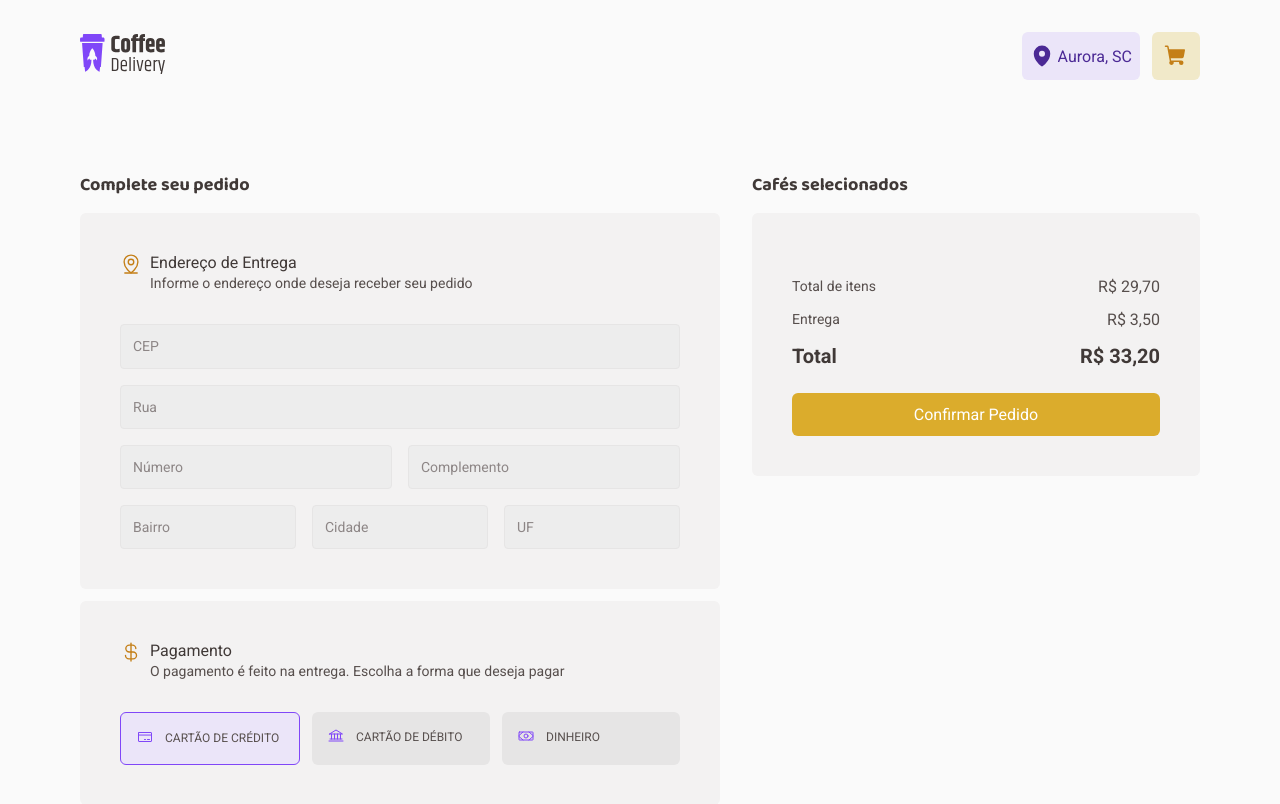
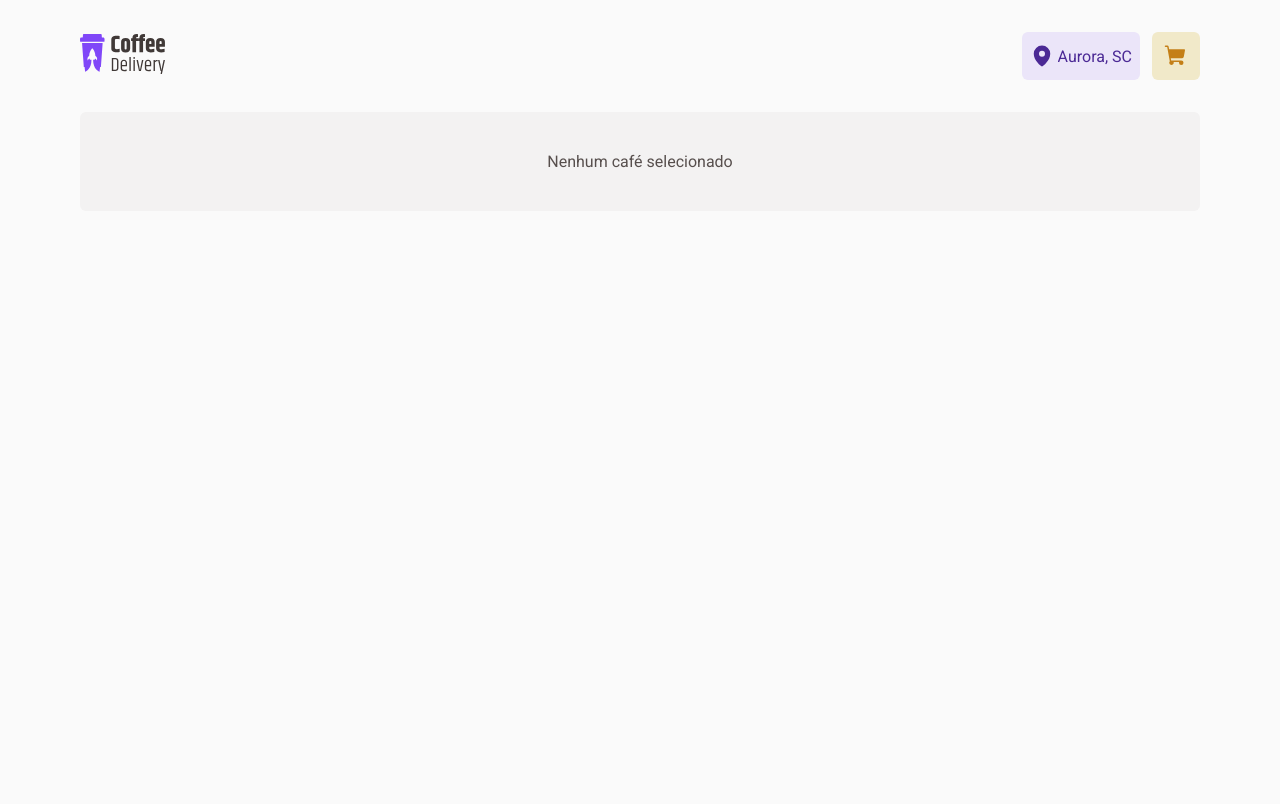
Before and after one commit to carloshkruger/ignite-reactjs-desafio02-coffee-delivery, a React (Vite) app: page /checkout in a window 1280 px wide. Built offline with nearby package versions, Linux system fonts and the light colour scheme.

Commit message:
summary calc on checkout page

```diff
--- a/src/pages/Checkout/index.tsx
+++ b/src/pages/Checkout/index.tsx
@@ -23,6 +23,7 @@ import {
   FinishOrderContainer,
   FinishOrderTitle,
   Input,
+  NoCoffeeMessage,
   PaymentContainer,
   PaymentOption,
   PaymentOptionText,
@@ -48,14 +49,32 @@ import {
   SummaryTotalValue,
 } from './styles'
 
-import { useContext } from 'react'
+import { FormEvent, useContext } from 'react'
 import { CartContext } from '../../contexts/CartContext'
+import { currencyFormat } from '../Home/components/CoffeeCard'
+
+const DELIVERY_FEE = 3.5
 
 export function Checkout() {
   const { cartItems } = useContext(CartContext)
 
+  function handleCheckout(event: FormEvent) {
+    event.preventDefault()
+  }
+
+  const totalItemsPrice = cartItems.reduce(
+    (total, currentItem) =>
+      currentItem.coffee.unitPrice * currentItem.quantity + total,
+    0,
+  )
+  const totalPrice = totalItemsPrice + DELIVERY_FEE
+
+  if (!cartItems.length) {
+    return <NoCoffeeMessage>Nenhum café selecionado</NoCoffeeMessage>
+  }
+
   return (
-    <CheckoutContainer>
+    <CheckoutContainer onSubmit={handleCheckout}>
       <FinishOrderContainer>
         <FinishOrderTitle>Complete seu pedido</FinishOrderTitle>
         <DeliveryAddressContainer>
@@ -140,26 +159,37 @@ export function Checkout() {
                   </SelectedCoffeeActions>
                 </SelectedCoffeeNameAndActions>
               </SelectedCoffeeItemLeftPart>
-              <SelectedCoffeePrice>R$ 9,90</SelectedCoffeePrice>
+              <SelectedCoffeePrice>
+                R${' '}
+                {currencyFormat.format(item.quantity * item.coffee.unitPrice)}
+              </SelectedCoffeePrice>
             </SelectedCoffeeItem>
           ))}
 
           <PurchaseSummaryContainer>
             <SummaryItem>
               <SummaryItemText>Total de itens</SummaryItemText>
-              <SummaryItemValue>R$ 29,70</SummaryItemValue>
+              <SummaryItemValue>
+                R$ {currencyFormat.format(totalItemsPrice)}
+              </SummaryItemValue>
             </SummaryItem>
             <SummaryItem>
               <SummaryItemText>Entrega</SummaryItemText>
-              <SummaryItemValue>R$ 3,50</SummaryItemValue>
+              <SummaryItemValue>
+                R$ {currencyFormat.format(DELIVERY_FEE)}
+              </SummaryItemValue>
             </SummaryItem>
             <SummaryItem>
               <SummaryTotalText>Total</SummaryTotalText>
-              <SummaryTotalValue>R$ 33,20</SummaryTotalValue>
+              <SummaryTotalValue>
+                R$ {currencyFormat.format(totalPrice)}
+              </SummaryTotalValue>
             </SummaryItem>
           </PurchaseSummaryContainer>
 
-          <ConfirmOrderButton>Confirmar Pedido</ConfirmOrderButton>
+          <ConfirmOrderButton type="submit">
+            Confirmar Pedido
+          </ConfirmOrderButton>
         </SelectedCoffeeList>
       </SelectedCoffeesContainer>
     </CheckoutContainer>
--- a/src/pages/Checkout/styles.ts
+++ b/src/pages/Checkout/styles.ts
@@ -1,6 +1,6 @@
 import styled, { css } from 'styled-components'
 
-export const CheckoutContainer = styled.div`
+export const CheckoutContainer = styled.form`
   padding-top: 3.875rem;
   display: grid;
   grid-template-columns: 40rem 1fr;
@@ -357,3 +357,10 @@ export const ConfirmOrderButton = styled.button`
     background: ${(props) => props.theme['yellow-dark']};
   }
 `
+
+export const NoCoffeeMessage = styled.div`
+  border-radius: 6px;
+  background: ${(props) => props.theme['base-card']};
+  padding: 2.5rem;
+  text-align: center;
+`
--- a/src/pages/Home/components/CoffeeCard/index.tsx
+++ b/src/pages/Home/components/CoffeeCard/index.tsx
@@ -17,6 +17,12 @@ import {
   TagsContainer,
 } from './styles'
 import { useState } from 'react'
+
+export const currencyFormat = new Intl.NumberFormat('pt-BR', {
+  currency: 'BRL',
+  style: 'decimal',
+  minimumFractionDigits: 2,
+})
 
 interface CoffeeCardProps {
   coffee: Coffee
@@ -40,12 +46,6 @@ export function CoffeeCard({ coffee, onAddItemToCart }: CoffeeCardProps) {
   function handleAddItemToCart(coffee: Coffee) {
     onAddItemToCart({ coffee, quantity })
   }
-
-  const currencyFormat = new Intl.NumberFormat('pt-BR', {
-    currency: 'BRL',
-    style: 'decimal',
-    minimumFractionDigits: 2,
-  })
 
   return (
     <CoffeeItem key={coffee.id}>
```
